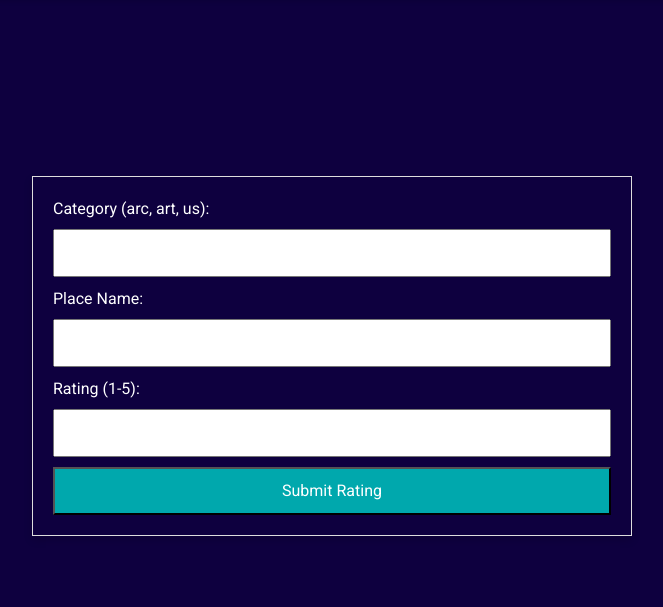
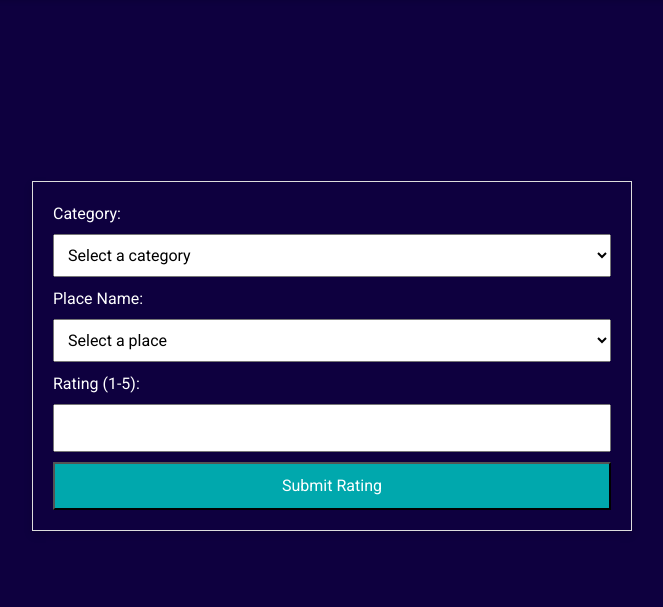
Before and after one commit to KarimGP/P01-FindPoint, a Flask app: page /rate in a window 1280 px wide. Shown: the part 49-656 px from the top of the page, without its empty margins (308-971 px from the left). Run offline with Flask 3, Linux system fonts and the light colour scheme; a user stored in the database is signed in; some libraries are stand-ins or nearby versions.

Commit message:
Add files via upload

```diff
--- a/templates/rate_place.html
+++ b/templates/rate_place.html
@@ -10,10 +10,19 @@ Rate a Point
 <div style="margin-top: 20px; max-width: 600px; margin-left: auto; margin-right: auto;">
     <div style="padding: 20px; border: 1px solid #ddd; box-shadow: 0 4px 8px rgba(0, 0, 0, 0.15);">
         <form method="post">
-            <label for="category">Category (arc, art, us):</label>
-            <input type="text" id="category" name="category" style="width: 100%; padding: 10px; margin-bottom: 10px;" required>
+            <label for="category">Category:</label>
+            <select id="category" name="category" style="width: 100%; padding: 10px; margin-bottom: 10px;" required>
+                <option value="" disabled selected>Select a category</option>
+                <option value="arc">Architecture</option>
+                <option value="art">Art</option>
+                <option value="us">Urban spaces</option>
+            </select>
+
             <label for="place">Place Name:</label>
-            <input type="text" id="place" name="place" style="width: 100%; padding: 10px; margin-bottom: 10px;" required>
+            <select id="place" name="place" style="width: 100%; padding: 10px; margin-bottom: 10px;" required>
+                <option value="">Select a place</option>
+            </select>
+
             <label for="rating">Rating (1-5):</label>
             <input type="number" id="rating" name="rating" style="width: 100%; padding: 10px; margin-bottom: 10px;" min="1" max="5" required>
             <button type="submit" style="width: 100%; padding: 10px; background-color: #00a8ad; color: white;">
@@ -22,4 +31,30 @@ Rate a Point
         </form>
     </div>
 </div>
+
+<script>
+    document.getElementById('category').addEventListener('change', function () {
+        var category = this.value;
+        fetch(`/get_places?category=` + category)
+            .then(response => response.json())
+            .then(data => {
+                var placeSelect = document.getElementById('place');
+                placeSelect.innerHTML = '';  // Clear previous options
+
+                if (data.places.length > 0) {
+                    data.places.forEach(function (place) {
+                        var option = document.createElement('option');
+                        option.value = place;
+                        option.text = place;
+                        placeSelect.add(option);
+                    });
+                } else {
+                    var option = document.createElement('option');
+                    option.value = "";
+                    option.text = "No points in this category";
+                    placeSelect.add(option);
+                }
+            });
+    });
+</script>
 {% endblock %}
```
Also changed, not shown: templates/add_place.html (+7 -2 lines), templates/choose_category.html (+7 -2 lines), templates/choose_category_d.html (+6 -1 lines), templates/delete_place.html (+38 -3 lines).
